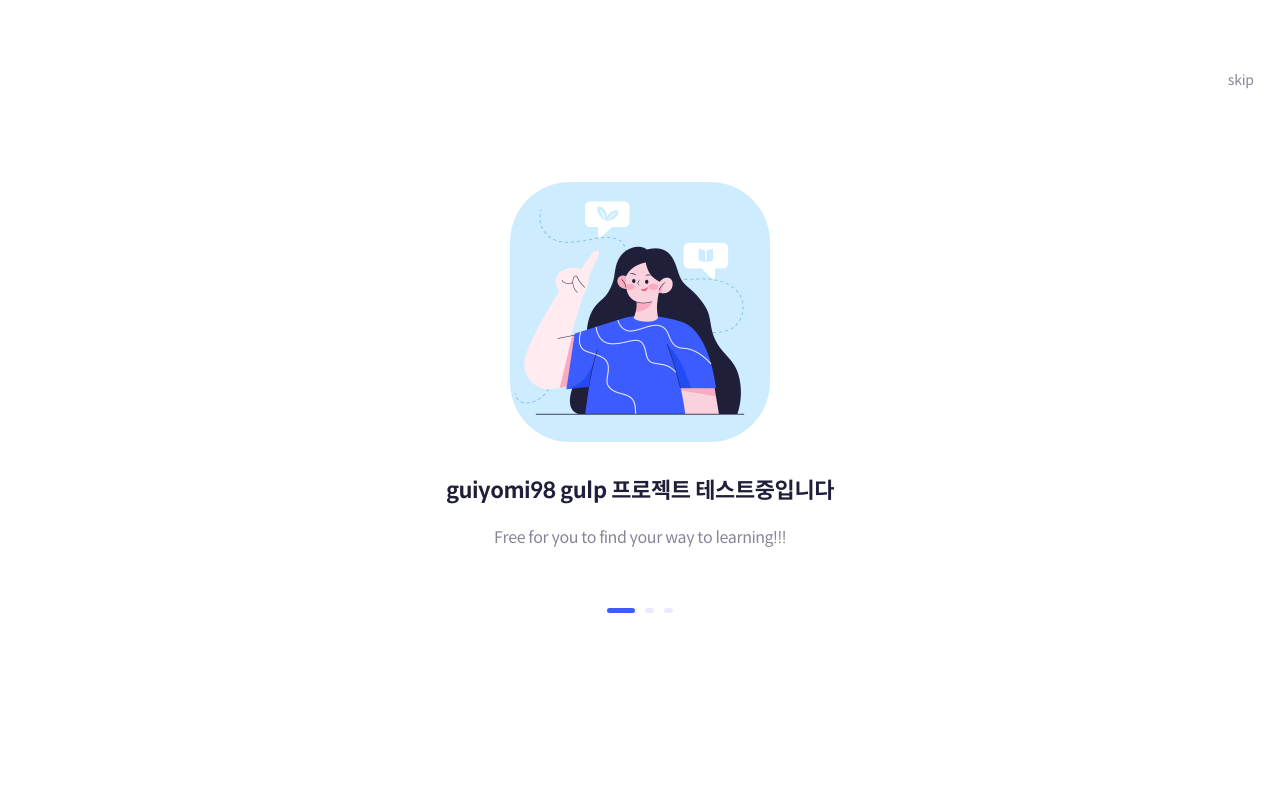
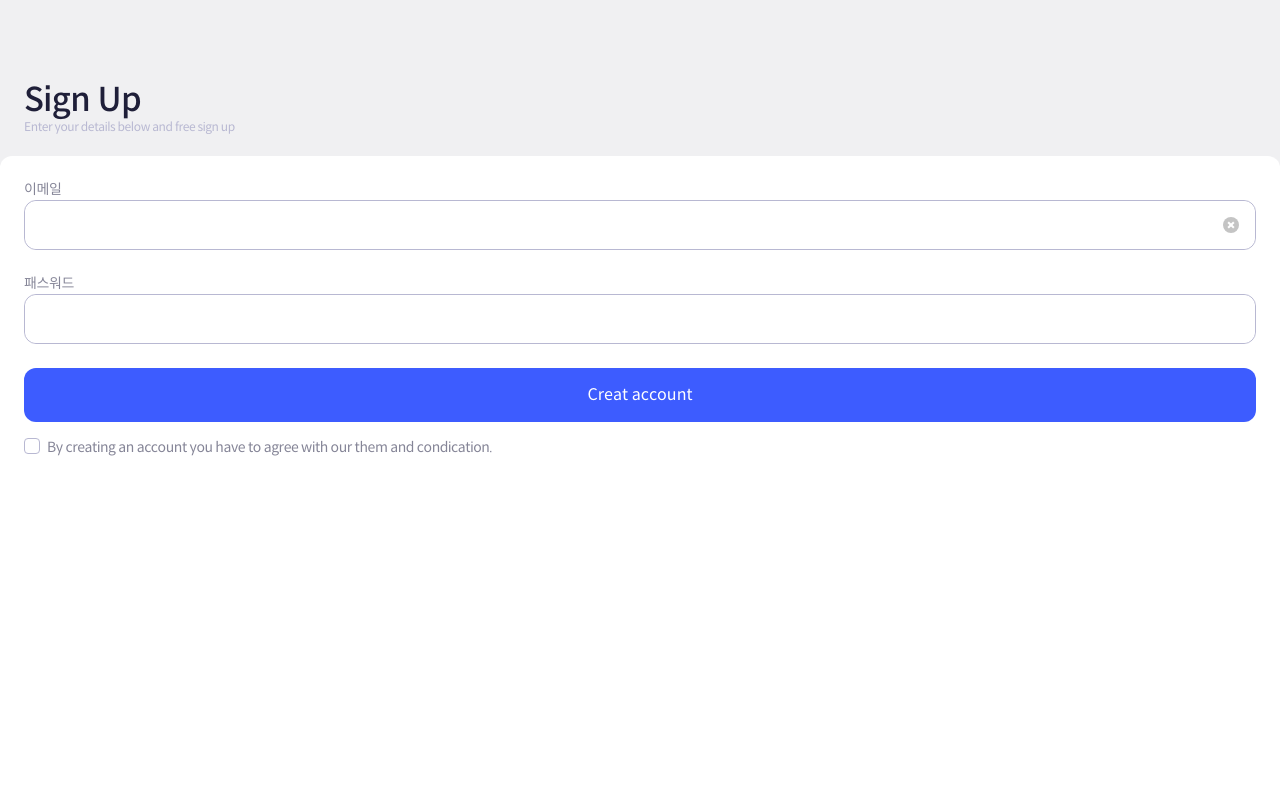
Before and after one commit to guiyomi98/supergulp, a web app: file index.html in a window 1280 px wide. Run offline with its HTML, style and script files only (its server is not run), Linux system fonts and the light colour scheme; some libraries are stand-ins or nearby versions.

Commit message:
Update 2021-11-09T06:45:09.807Z

```diff
--- a/assets/stylesheets/styles.css
+++ b/assets/stylesheets/styles.css
@@ -350,7 +350,7 @@ html, body {
   line-height: 1;
   color: #1F1F39;
   height: 100%;
-  background-color: #F6F8FF;
+  background-color: #FFFFFF;
   -webkit-font-smoothing: antialiased;
   -webkit-text-size-adjust: none;
      -moz-text-size-adjust: none;
@@ -358,13 +358,28 @@ html, body {
           text-size-adjust: none;
 }
 
-.wrapper {
-  font-size: 1.4rem;
+h1, h2, h3, h4, h5, h6,
+.h1, .h2, .h3, .h4, .h5, .h6 {
+  font-weight: 500;
+  line-height: 1.2;
+}
+
+h2, .h2 {
+  font-size: 3.29rem;
+}
+
+.subtext {
+  color: #B8B8D2;
+  font-size: 1.204rem;
+  line-height: 1.4;
 }
 
 /* Layout */
 .wrapper {
-  padding: 4.5rem 0;
+  width: 100%;
+  height: 100%;
+  font-size: 1.4rem;
+  background-color: #F0F0F2;
   overflow-x: hidden;
 }
 
@@ -393,6 +408,11 @@ html, body {
 }
 
 .container {
+  position: absolute;
+  top: 0;
+  left: 0;
+  right: 0;
+  bottom: 0;
   display: -webkit-box;
   display: -ms-flexbox;
   display: flex;
@@ -400,20 +420,38 @@ html, body {
   -webkit-box-direction: normal;
       -ms-flex-direction: column;
           flex-direction: column;
-  height: 100%;
+}
+.container.fullpage {
+  -webkit-box-align: center;
+      -ms-flex-align: center;
+          align-items: center;
+  -webkit-box-pack: center;
+      -ms-flex-pack: center;
+          justify-content: center;
+  text-align: center;
+  background-color: #FFFFFF;
 }
 
 .section {
   padding: 0 2.4rem;
-  background-color: #fff;
+}
+.section.bg {
+  -webkit-box-flex: 1;
+      -ms-flex: auto;
+          flex: auto;
+  background-color: #FFFFFF;
+  border-radius: 12px 12px 0 0;
 }
 .section .title {
-  font-size: 2rem;
+  font-size: 2.1rem;
+  font-weight: 700;
   line-height: 1.4;
 }
 .section .text {
-  font-size: 1.4rem;
+  color: #858597;
+  font-size: 1.61rem;
   line-height: 1.4;
+  margin-top: 2rem;
 }
 
 .aside {
@@ -501,14 +538,12 @@ html, body {
   margin-bottom: 1rem;
   -webkit-transform: translate(0, 0);
           transform: translate(0, 0);
-  fill: #eee;
 }
 
 .footer {
-  color: #dadada;
+  color: #B8B8D2;
   text-align: center;
   padding: 10px 0;
-  border-top: 1px solid #eee;
   margin-top: 10px;
 }
 
@@ -527,7 +562,10 @@ input {
 
 label {
   display: inline-block;
+  color: #858597;
+  line-height: 1.4;
   max-width: 100%;
+  cursor: pointer;
 }
 
 button {
@@ -535,17 +573,18 @@ button {
 }
 
 .field {
+  margin-top: 24px;
+}
+
+.input {
   position: relative;
   height: 50px;
-  background: #fff;
+  background: #FFFFFF;
   border: 1px solid #B8B8D2;
   border-radius: 12px;
   overflow: hidden;
 }
-.field + .field {
-  margin-top: 24px;
-}
-.field input {
+.input input {
   padding: 0;
   position: absolute;
   left: 0;
@@ -556,26 +595,26 @@ button {
   height: 100%;
   border-radius: 12px;
 }
-.field input:not(:-moz-placeholder-shown) + label {
+.input input:not(:-moz-placeholder-shown) + label {
   --label-y: -17px;
   --label-scale: .8;
   --label-color: $gray-base;
 }
-.field input:not(:-ms-input-placeholder) + label {
+.input input:not(:-ms-input-placeholder) + label {
   --label-y: -17px;
   --label-scale: .8;
   --label-color: $gray-base;
 }
-.field input:not(:placeholder-shown) + label, .field input:focus + label {
+.input input:not(:placeholder-shown) + label, .input input:focus + label {
   --label-y: -17px;
   --label-scale: .8;
   --label-color: $gray-base;
 }
-.field input:focus + label + .cursor {
+.input input:focus + label + .cursor {
   -webkit-animation: cursor 1s ease infinite;
           animation: cursor 1s ease infinite;
 }
-.field .delete {
+.input .delete {
   position: absolute;
   top: 0;
   right: 0;
@@ -583,7 +622,7 @@ button {
   height: 48px;
   text-align: center;
 }
-.field .delete .icon {
+.input .delete .icon {
   display: block;
   position: absolute;
   top: 50%;
@@ -596,7 +635,7 @@ button {
           transform: translate(-50%, -50%);
   background: #C4C4C4;
 }
-.field .delete .icon::before, .field .delete .icon::after {
+.input .delete .icon::before, .input .delete .icon::after {
   content: "";
   display: block;
   position: absolute;
@@ -606,15 +645,15 @@ button {
   height: 2px;
   background-color: #fff;
 }
-.field .delete .icon::before {
+.input .delete .icon::before {
   -webkit-transform: translate(-50%, -50%) rotate(45deg);
           transform: translate(-50%, -50%) rotate(45deg);
 }
-.field .delete .icon::after {
+.input .delete .icon::after {
   -webkit-transform: translate(-50%, -50%) rotate(135deg);
           transform: translate(-50%, -50%) rotate(135deg);
 }
-.field .cursor {
+.input .cursor {
   position: absolute;
   height: 15px;
   width: 1px;
@@ -744,253 +783,94 @@ button {
   -webkit-transform: translate(var(--clear-arrow-x), var(--clear-arrow-y)) translateZ(0);
           transform: translate(var(--clear-arrow-x), var(--clear-arrow-y)) translateZ(0);
 }
-.field .clear:hover {
+.input .clear:hover {
   --b: $gray-lighter;
 }
 
-.label {
-  color: #B8B8D2;
-  font-size: 1.4rem;
-  margin-bottom: 5px;
+.checkbox {
+  position: relative;
+  display: block;
+  padding-left: 2.3rem;
 }
-.label ~ .label {
-  margin-top: 24px;
-}
-
-.radio,
-.checkbox,
-.switch {
-  --c-active: #275EFE;
-  --c-active-inner: #FFFFFF;
-  --c-default: #D2D6E9;
-  --c-default-dark: #C7CBDF;
-  --c-black: #1B1B22;
-  position: relative;
-  border-radius: var(--border-radius, 12px) var(--border-radius-corner, 12px) var(--border-radius, 12px) var(--border-radius, 12px);
-}
-.radio input,
-.checkbox input,
-.switch input {
+.checkbox input {
+  position: absolute;
+  top: 0;
+  left: 0;
   -webkit-appearance: none;
      -moz-appearance: none;
           appearance: none;
   outline: none;
   border: none;
-  background: var(--input-background, none);
+  background: transparent;
   display: block;
   cursor: pointer;
   margin: 0;
   padding: 0;
   border-radius: inherit;
-  width: var(--input-width, 24px);
-  height: var(--input-height, 24px);
 }
-.radio svg,
-.checkbox svg,
-.switch svg {
+.checkbox input::before {
+  content: "";
   display: block;
+  width: 1.6rem;
+  height: 1.6rem;
+  border-radius: 0.4rem;
+  border: 1px solid #B8B8D2;
+}
+.checkbox input::after {
+  display: none;
+  content: "";
   position: absolute;
-  left: 0;
-  right: 0;
-  bottom: 0;
-  top: 0;
-  pointer-events: none;
-  fill: var(--c-active-inner);
-  -webkit-transform: scale(1.01) translateZ(0);
-          transform: scale(1.01) translateZ(0);
+  top: 50%;
+  left: 50%;
+  width: 0.45rem;
+  height: 0.7rem;
+  border-width: 0 1px 1px 0;
+  border-style: solid;
+  border-color: #3D5CFF;
+  -webkit-transform: translate(-50%, -4.5px) rotate(45deg);
+          transform: translate(-50%, -4.5px) rotate(45deg);
 }
-
-.radio input,
-.checkbox input {
-  --border-color: var(--c-default);
-  --border-width: 2px;
-  -webkit-box-shadow: inset 0 0 0 var(--border-width) var(--border-color);
-          box-shadow: inset 0 0 0 var(--border-width) var(--border-color);
+.checkbox input:checked::before {
+  background-color: #EAEAFF;
 }
-.radio input:checked,
-.checkbox input:checked {
-  --border-color: var(--c-active);
-}
-.radio input:not(:checked),
-.checkbox input:not(:checked) {
-  -webkit-transition: -webkit-box-shadow 0.25s;
-  transition: -webkit-box-shadow 0.25s;
-  transition: box-shadow 0.25s;
-  transition: box-shadow 0.25s, -webkit-box-shadow 0.25s;
-}
-.radio input:not(:checked):hover,
-.checkbox input:not(:checked):hover {
-  --border-width: 3px;
-  --border-color: var(--c-active);
-}
-
-.radio input:checked {
-  --border-width: 6.75px;
-}
-.radio input + svg {
-  --top-y: 0;
-  --dot-y: -17px;
-  --drop-y: -14px;
-  --top-s-x: 1.75;
-  --top-s-y: 1;
-}
-.radio input + svg .top {
-  -webkit-transform-origin: 12px -12px;
-          transform-origin: 12px -12px;
-  -webkit-transform: translateY(var(--top-y)) scale(var(--top-s-x), var(--top-s-y)) translateZ(0);
-          transform: translateY(var(--top-y)) scale(var(--top-s-x), var(--top-s-y)) translateZ(0);
-}
-.radio input + svg .dot {
-  -webkit-transform: translateY(var(--dot-y)) translateZ(0);
-          transform: translateY(var(--dot-y)) translateZ(0);
-}
-.radio input + svg .drop {
-  -webkit-transform: translateY(var(--drop-y)) translateZ(0);
-          transform: translateY(var(--drop-y)) translateZ(0);
-}
-
-.checkbox {
-  --border-radius: 5px;
-  --border-radius-corner: 5px;
-}
-.checkbox input:checked {
-  --border-width: 12px;
-}
-.checkbox input:checked + svg {
-  --tick-offset: 46.5px;
-}
-.checkbox input + svg {
-  --dot-x: 14px;
-  --dot-y: -14px;
-  --dot-s: 1;
-  --tick-offset: 20.5px;
-  --tick-array: 16.5px;
-  --tick-s: 1;
-  --drop-s: 1;
-}
-.checkbox input + svg .tick {
-  fill: none;
-  stroke-width: 3px;
-  stroke-linecap: round;
-  stroke-linejoin: round;
-  stroke: var(--c-active-inner);
-  stroke-dasharray: var(--tick-array) 33px;
-  stroke-dashoffset: var(--tick-offset);
-  -webkit-transform-origin: 10.5px 16px;
-          transform-origin: 10.5px 16px;
-  -webkit-transform: scale(var(--tick-s)) translateZ(0);
-          transform: scale(var(--tick-s)) translateZ(0);
-}
-.checkbox input + svg .dot {
-  -webkit-transform-origin: 10.5px 15.5px;
-          transform-origin: 10.5px 15.5px;
-  -webkit-transform: translate(var(--dot-x), var(--dot-y)) scale(var(--dot-s)) translateZ(0);
-          transform: translate(var(--dot-x), var(--dot-y)) scale(var(--dot-s)) translateZ(0);
-}
-.checkbox input + svg .drop {
-  -webkit-transform-origin: 25px -1px;
-          transform-origin: 25px -1px;
-  -webkit-transform: scale(var(--drop-s)) translateZ(0);
-          transform: scale(var(--drop-s)) translateZ(0);
-}
-
-.switch {
-  --input-width: 38px;
-}
-.switch input {
-  --input-background: var(--c-default);
-}
-.switch input:checked {
-  --input-background: var(--c-active);
-}
-.switch input:checked + svg {
-  --default-s: 0;
-  --default-x: 8px;
-  --dot-s: 1;
-  --dot-x: 0px;
-}
-.switch input + svg {
-  --input-background: var(--c-default);
-  --default-s: 1;
-  --default-x: 0px;
-  --dot-s: 0;
-  --dot-x: -8px;
-}
-.switch .default {
-  -webkit-transform-origin: 12px 12px;
-          transform-origin: 12px 12px;
-  -webkit-transform: translateX(var(--default-x)) scale(var(--default-s)) translateZ(0);
-          transform: translateX(var(--default-x)) scale(var(--default-s)) translateZ(0);
-}
-.switch .dot {
-  -webkit-transform-origin: 26px 12px;
-          transform-origin: 26px 12px;
-  -webkit-transform: translateX(var(--dot-x)) scale(var(--dot-s)) translateZ(0);
-          transform: translateX(var(--dot-x)) scale(var(--dot-s)) translateZ(0);
+.checkbox input:checked::after {
+  display: block;
 }
 
 .btn {
-  -webkit-appearance: none;
-     -moz-appearance: none;
-          appearance: none;
-  border: none;
-  position: relative;
-  background: var(--c-black);
-  color: #fff;
-  outline: none;
+  display: inline-block;
+  margin-bottom: 0;
+  font-size: 1.61rem;
+  text-align: center;
+  vertical-align: middle;
+  -ms-touch-action: manipulation;
+      touch-action: manipulation;
   cursor: pointer;
-  font-size: 14px;
-  line-height: 21px;
-  font-weight: 600;
-  display: block;
-  width: 132px;
-  text-align: center;
-  border-radius: 7px;
-  margin: 0 auto;
-  padding: 12px 0;
+  background-image: none;
+  padding: 1.8rem 0;
+  border-radius: 12px;
+  border: 1px solid transparent;
+  white-space: nowrap;
 }
-.btn span {
-  position: relative;
-  z-index: 1;
+.btn:hover, .btn:focus, .btn.focus {
+  text-decoration: none;
 }
-.btn svg {
+.btn:active, .btn.active {
+  outline: 0;
+  background-image: none;
+}
+.btn.disabled, .btn[disabled], fieldset[disabled] .btn {
+  pointer-events: none;
+}
+
+.btn-primary {
+  color: #FFFFFF;
+  background-color: #3D5CFF;
+}
+
+.btn-block {
   display: block;
   width: 100%;
-  height: 100%;
-  position: absolute;
-  left: 0;
-  top: 0;
-  fill: var(--c-active);
-}
-.btn svg circle {
-  -webkit-transition: -webkit-transform var(--duration, 0.25s) ease-out;
-  transition: -webkit-transform var(--duration, 0.25s) ease-out;
-  transition: transform var(--duration, 0.25s) ease-out;
-  transition: transform var(--duration, 0.25s) ease-out, -webkit-transform var(--duration, 0.25s) ease-out;
-}
-.btn svg circle.top-left {
-  -webkit-transform: translate(var(--spacing, -16px), var(--spacing, -40px));
-          transform: translate(var(--spacing, -16px), var(--spacing, -40px));
-}
-.btn svg circle.middle-bottom {
-  -webkit-transform: translate(var(--spacing, 8px), var(--spacing, 40px));
-          transform: translate(var(--spacing, 8px), var(--spacing, 40px));
-}
-.btn svg circle.top-right {
-  -webkit-transform: translate(var(--spacing, 40px), var(--spacing, -40px));
-          transform: translate(var(--spacing, 40px), var(--spacing, -40px));
-}
-.btn svg circle.right-bottom {
-  -webkit-transform: translate(var(--spacing, 4px), var(--spacing, 40px));
-          transform: translate(var(--spacing, 4px), var(--spacing, 40px));
-}
-.btn svg circle.left-bottom {
-  -webkit-transform: translate(var(--spacing, -40px), var(--spacing, 40px));
-          transform: translate(var(--spacing, -40px), var(--spacing, 40px));
-}
-.btn:hover {
-  --spacing: 0;
-  --duration: .45s;
 }
 
 .list__item {
@@ -1053,6 +932,32 @@ button {
   -webkit-box-flex: 1;
       -ms-flex: 1;
           flex: 1;
+}
+
+.pavigation {
+  display: -webkit-box;
+  display: -ms-flexbox;
+  display: flex;
+  -webkit-box-pack: center;
+      -ms-flex-pack: center;
+          justify-content: center;
+  margin-top: 5.3rem;
+}
+.pavigation li {
+  padding: 0.5rem;
+}
+.pavigation li.is-active a {
+  width: 2.8rem;
+  background-color: #3D5CFF;
+}
+.pavigation li a {
+  display: block;
+  width: 0.9rem;
+  height: 0.5rem;
+  font-size: 0;
+  border-radius: 0.5rem;
+  background-color: #EAEAFF;
+  cursor: pointer;
 }
 
 /* Utility classes */
@@ -1113,41 +1018,6 @@ button {
   width: 100%;
 }
 
-.title-001 {
-  font-size: 2.2rem;
-  font-weight: 700;
-  line-height: 1.4;
-}
-
-.fullpage {
-  position: absolute;
-  top: 0;
-  left: 0;
-  right: 0;
-  bottom: 0;
-  display: -webkit-box;
-  display: -ms-flexbox;
-  display: flex;
-  -webkit-box-orient: vertical;
-  -webkit-box-direction: normal;
-      -ms-flex-direction: column;
-          flex-direction: column;
-  -webkit-box-align: center;
-      -ms-flex-align: center;
-          align-items: center;
-  -webkit-box-pack: center;
-      -ms-flex-pack: center;
-          justify-content: center;
-  text-align: center;
-}
-
-.text-002 {
-  font-size: 1.6rem;
-  color: #858597;
-  line-height: 1.4;
-  margin-top: 2rem;
-}
-
 .btn-close {
   position: absolute;
   top: 6rem;
@@ -1156,26 +1026,3 @@ button {
   color: #858597;
   padding: 1.3rem 1rem;
 }
-
-.pavigation {
-  display: -webkit-box;
-  display: -ms-flexbox;
-  display: flex;
-  margin-top: 5.3rem;
-}
-.pavigation li {
-  padding: 0.5rem;
-}
-.pavigation li.is-active a {
-  width: 2.8rem;
-  background-color: #3D5CFF;
-}
-.pavigation li a {
-  display: block;
-  width: 0.9rem;
-  height: 0.5rem;
-  font-size: 0;
-  border-radius: 0.5rem;
-  background-color: #EAEAFF;
-  cursor: pointer;
-}
--- a/index.html
+++ b/index.html
@@ -1 +1 @@
-<!DOCTYPE html><html lang="ko"><head><meta charset="UTF-8"><meta http-equiv="X-UA-Compatible" content="IE=edge"><meta name="viewport" content="width=device-width, initial-scale=1.0"><title>My Site - </title><link rel="shortcut icon" href="#"><link rel="stylesheet" href="./assets/stylesheets/styles.css" type="text/css"></head><body><div class="wrapper"><article class="container onboard"><h2 class="invisible" id="titlePg">onboard step 1</h2><section class="section fullpage"><span class="illust"><img src="./assets/images/illust/onboard01.png" alt="Numerous free trial courses" title="Numerous free trial courses"></span><h3 class="title-001">guiyomi98 gulp 프로젝트 테스트중입니다</h3><p class="text-002">Free for you to find your way to learning!!!</p><ul class="pavigation"><li class="is-active"><a>step 1</a></li><li><a>step 1</a></li><li><a>step 1</a></li></ul><button class="btn-close" type="button">skip</button></section></article><footer class="footer"><small>&copy; 2021 guiyomi98.</small></footer><script src="https://cdnjs.cloudflare.com/ajax/libs/gsap/3.8.0/gsap.min.js"></script></div></body></html>
+<!DOCTYPE html><html lang="ko"><head><meta charset="UTF-8"><meta http-equiv="X-UA-Compatible" content="IE=edge"><meta name="viewport" content="width=device-width, initial-scale=1.0"><title>My Site - </title><link rel="shortcut icon" href="#"><link rel="stylesheet" href="./assets/stylesheets/styles.css" type="text/css"></head><body><div class="wrapper"><article class="container"><section style="padding: 8rem 2.4rem 2rem"><h2>Sign Up</h2><p class="subtext">Enter your details below and free sign up</p></section><section class="section bg"><h3 class="invisible">회원가입</h3><form class="form"><div class="field"><label class="label">이메일</label><p class="input"><input type="text"><button class="delete" type="button"><i class="icon">전체삭제</i></button></p></div><div class="field"><label class="label">패스워드</label><p class="input"><input type="password"></p></div><div class="field"><button class="btn btn-primary btn-block" type="submit"><span>Creat account</span></button></div><div class="checkbox" style="margin-top:1.6rem"><label>By creating an account you have to agree with our them and condication.<input type="checkbox"></label></div></form></section></article></div></body></html>
```
Also changed, not shown: other parts of assets/stylesheets/styles.css (+23 -25 lines).
